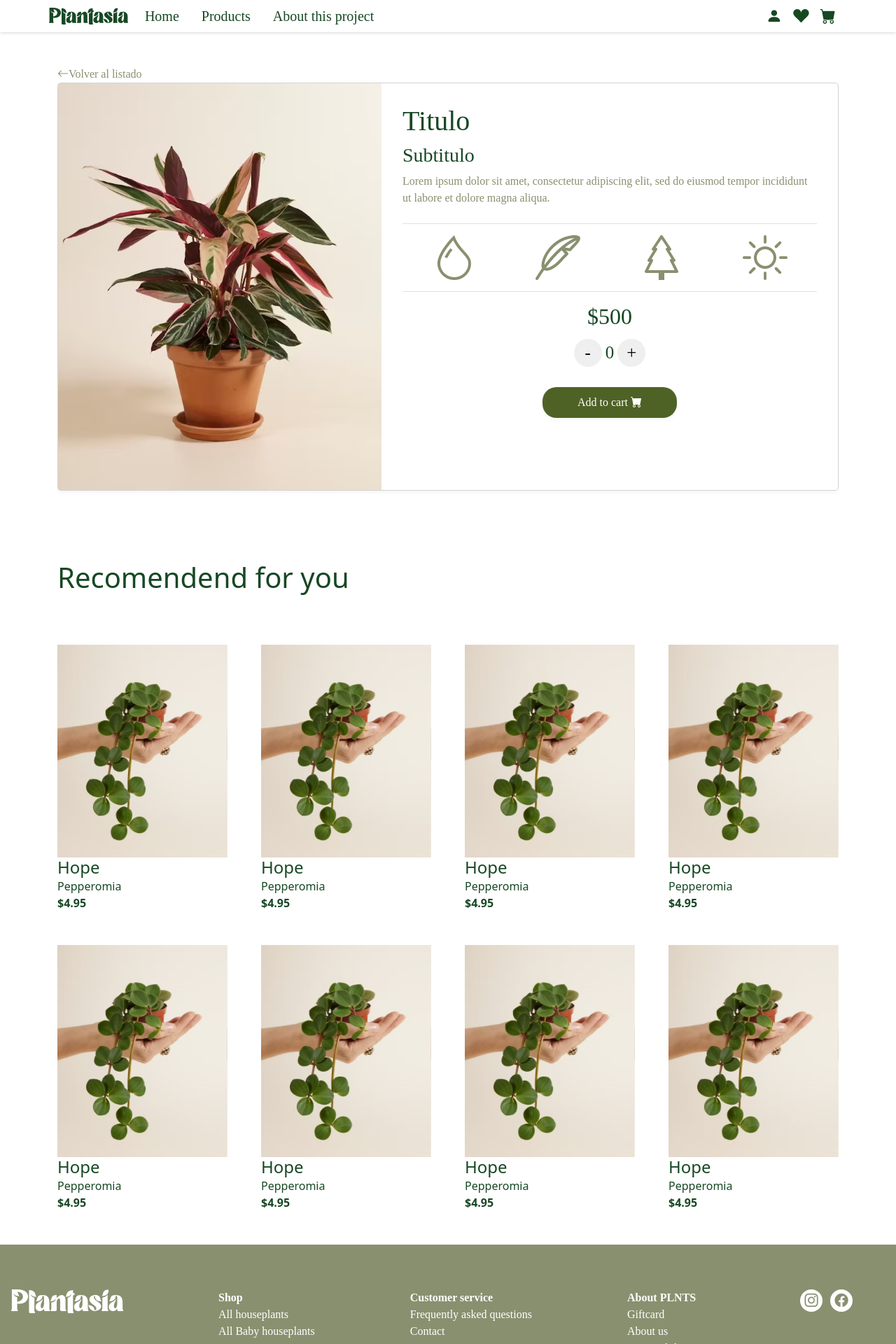
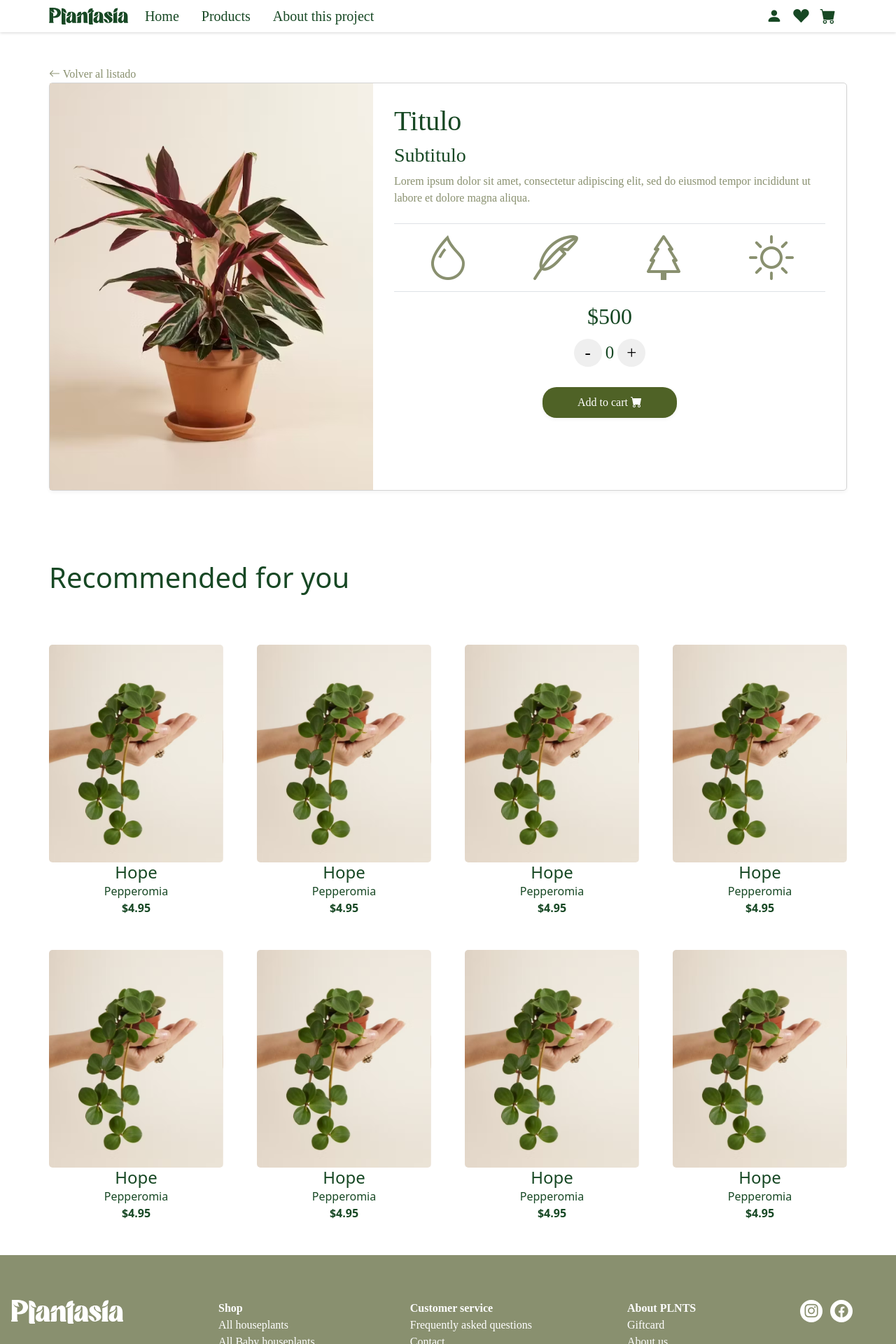
Before and after one commit to Plantasia-HackAcademy/plantasia_frontpages, a React (Vite) app: page /product in a window 1280 px wide. Shown: the top 1920 px of the page at 70% size. Built offline with nearby package versions, Linux system fonts and the light colour scheme; a web font is replaced by a local one.

Commit message:
Padding del ProductPage arreglado

```diff
--- a/src/css/AboutPage.css
+++ b/src/css/AboutPage.css
@@ -130,7 +130,7 @@
 
 .aboutus-banner {
   position: relative;
-  background-image: url(../../images/banner-img.png);
+  background-image: url(../../images/home-banner.png);
   background-size: cover;
   background-position: center;
   width: 100%;
--- a/src/css/FormsPages.css
+++ b/src/css/FormsPages.css
@@ -1,106 +1,114 @@
-.window-box {
-  height: 100vh;
-  display: flex;
-  align-items: center;
-  justify-content: center;
-  background-color: var(--lightgreen);
-}
-
-.bg-form {
-  max-height: fit-content;
-}
-
-.form-container {
-  background-color: white;
-  border-radius: 15px;
-  color: var(--darkgreen);
-  padding: 3rem;
-  height: auto;
-}
-
-.title-welcome {
-  color: white;
-  font-size: 2.2rem;
-}
-
-.title-forms {
-  font-size: 2rem;
-  margin-bottom: 20px;
-}
-
-.forms-input {
-  box-shadow: 5px 5px 5px rgba(0, 0, 0, 0.1);
-}
-
-.forms-input:focus {
-  box-shadow: 0 0 0.25rem var(--lightgreen) !important;
-  border-color: var(--mediumgreen) !important;
-}
-
-.btn-forms {
-  background-color: var(--mediumgreen);
-  color: white;
-}
-
-.forms-link {
-  color: var(--almond);
-  cursor: pointer;
-}
-
-.desktop-form-container {
-  display: none;
-}
-
-.forms-logo {
-  width: 50%;
-}
-
-@media (min-width: 768px) {
-  .bg-form {
-    display: flex;
-    justify-content: center;
-    max-width: 1000px;
-  }
-
-  .desktop-form-container {
-    background-image: linear-gradient(rgba(0, 0, 0, 0.5), rgba(0, 0, 0, 0.5)),
-      url(../../images/banner-img.png);
-    background-size: cover;
-    padding: 3rem;
-    display: flex;
-    flex-direction: column;
-    justify-content: space-between;
-    border-radius: 10px 0 0 10px;
-    flex: 1;
-  }
-
-  .form-container {
-    border-radius: 0 15px 15px 0;
-    flex: 1;
+@media (max-width: 576px) {
+  .product-recomended-plant h4,
+  .product-recomended-plant p,
+  .product-recomended-plant b,
+  .recomended-title {
+    text-align: center;
   }
 }
 
-@media (min-width: 992px) {
-  .bg-form {
-    display: flex;
-    justify-content: center;
-    max-width: 1000px;
-  }
+.product-body {
+  color: var(--darkgreen);
+  font-family: "Galadali";
+}
 
-  .desktop-form-container {
-    background-image: linear-gradient(rgba(0, 0, 0, 0.5), rgba(0, 0, 0, 0.5)),
-      url(../../images/banner-img.png);
-    background-size: cover;
-    padding: 3rem;
-    display: flex;
-    flex-direction: column;
-    justify-content: space-between;
-    border-radius: 10px 0 0 10px;
-    flex: 1.5;
-  }
+.product-body-content {
+  border-radius: 5px;
+  border: 1px solid lightgrey;
+  box-shadow: rgba(0, 0, 0, 0.04) 0px 3px 5px;
+  margin-bottom: 100px;
+  width: auto;
+}
 
-  .form-container {
-    border-radius: 0 10px 10px 0;
-    flex: 1;
-  }
+.product-body-content-text {
+  margin: 30px;
 }
+
+.product-body-content-text h2 {
+  display: flex;
+  justify-content: center;
+  margin-top: 1rem;
+}
+
+.product-body-goback {
+  text-decoration: none;
+  color: var(--lightgreen);
+}
+
+.product-body-goback:hover {
+  color: #000;
+  text-decoration: underline;
+  transition: 0.3s ease;
+}
+
+.product-body-content-text-paragraph {
+  color: var(--lightgreen);
+  font-family: "Proxima Nova";
+}
+
+.product-body-content-text-icons {
+  display: flex;
+  justify-content: space-around;
+  color: var(--lightgreen);
+  font-size: 4rem;
+}
+
+.counter-container-counterbutton {
+  border: none;
+  border-radius: 30px;
+  width: 40px;
+  height: 40px;
+  margin: 5px;
+}
+
+.counter-container-counterbutton:hover {
+  background-color: var(--lightgreen);
+  transition: 0.3s ease;
+}
+
+.counter-container-counterbutton:active {
+  background-color: var(--mediumgreen);
+  transition: 0.3s ease;
+}
+
+.counter-container {
+  color: var(--darkgreen);
+  font-size: 25px;
+}
+
+.product-submitbutton {
+  border: none;
+  padding: 10px;
+  padding-left: 50px;
+  padding-right: 50px;
+  border-radius: 20px;
+  font-family: "Proxima Nova";
+  background-color: var(--mediumgreen);
+  color: white;
+  box-shadow: rgba(0, 0, 0, 0.04) 0px 3px 5px;
+}
+
+.product-submitbutton:hover {
+  box-shadow: rgba(50, 50, 93, 0.25) 0px 6px 12px -2px, rgba(0, 0, 0, 0.3) 0px 3px 7px -3px;
+  transition: 0.3s ease;
+}
+
+.product-submitbutton:active {
+  box-shadow: rgba(50, 50, 93, 0.25) 0px 30px 60px -12px inset,
+    rgba(0, 0, 0, 0.3) 0px 18px 36px -18px inset;
+  transition: 0.3s ease;
+}
+
+.recomended {
+  color: var(--darkgreen);
+}
+.recomended-photo {
+  border-radius: 5px;
+}
+
+.product-recomended-plant h4,
+.product-recomended-plant p,
+.product-recomended-plant b {
+  margin: 0;
+  padding: 0;
+}
--- a/src/css/ProductPage.css
+++ b/src/css/ProductPage.css
@@ -16,7 +16,7 @@
     flex-direction: column;
   }
 }
-@media (min-width: 350px) and (max-width: 576px) {
+@media (max-width: 576px) {
   .product-body-content {
     display: flex;
     flex-direction: column;
--- a/src/pages/AboutPage.jsx
+++ b/src/pages/AboutPage.jsx
@@ -6,7 +6,7 @@ function Home() {
   return (
     <>
       <Navbar />
-      <section className="aboutus-banner d-flex align-items-end justify-content-center">
+      <section className="aboutus-banner d-flex align-items-end justify-content-center ">
         <div className="container banner-title d-flex flex-column p-0">
           <span className="galadali-bold">About</span>
           <span className="galadali-bold">This Proyect</span>
@@ -28,7 +28,7 @@ function Home() {
       <section className="aboutus-mainbody container">
         <div className="row g-5">
           <div className="col-xl-8 col-lg-12">
-            <div className="aboutus-mainbody-section1">
+            <div className="aboutus-mainbody-section1 ">
               <h2>Technology</h2>
               <p>
                 Para el Front-End del sitio se desarrolló una aplicación
--- a/src/pages/ProductPage.jsx
+++ b/src/pages/ProductPage.jsx
@@ -13,17 +13,17 @@ function ProductPage() {
   return (
     <>
       <Navbar />
-      <div className="container">
-        <section className="product-body  mt-5 ">
+      <div className="container p-sm-0">
+        <section className="product-body mt-5">
           <a className="product-body-goback">
-            <i className="bi bi-arrow-left"></i>Volver al listado
+            <i className="bi bi-arrow-left"></i> Volver al listado
           </a>
           <div className="d-flex product-body-content">
             <img src="/images/Product.svg" alt="Product" />
             <div className="product-body-content-text">
               <h1>Titulo</h1>
               <h3>Subtitulo</h3>
-              <p className="product-body-content-text-pharagraph border-bottom pb-4">
+              <p className="product-body-content-text-paragraph border-bottom pb-4">
                 Lorem ipsum dolor sit amet, consectetur adipiscing elit, sed do eiusmod tempor
                 incididunt ut labore et dolore magna aliqua.
               </p>
@@ -52,52 +52,52 @@ function ProductPage() {
           </div>
         </section>
         <section className="recomended">
-          <h1>Recomendend for you</h1>
+          <h1 className="recomended-title">Recommended for you</h1>
           <div className="row g-5 mt-4 mb-5">
-            <div className="product-recomended-plant d-flex flex-column col-sm-12 col-md-6 col-lg-3">
-              <img src="images/recomended-product.svg" alt="" />
+            <div className="product-recomended-plant d-flex flex-column col-sm-12 col-md-6 col-lg-3 text-center">
+              <img src="images/recomended-product.svg" alt="" className="recomended-photo" />
               <h4>Hope</h4>
               <p>Pepperomia</p>
               <b>$4.95</b>
             </div>
-            <div className="product-recomended-plant d-flex flex-column col-sm-12 col-md-6 col-lg-3">
-              <img src="images/recomended-product.svg" alt="" />
+            <div className="product-recomended-plant d-flex flex-column col-sm-12 col-md-6 col-lg-3 text-center">
+              <img src="images/recomended-product.svg" className="recomended-photo" alt="" />
               <h4>Hope</h4>
               <p>Pepperomia</p>
               <b>$4.95</b>
             </div>
-            <div className="product-recomended-plant d-flex flex-column col-sm-12 col-md-6 col-lg-3">
-              <img src="images/recomended-product.svg" alt="" />
+            <div className="product-recomended-plant d-flex flex-column col-sm-12 col-md-6 col-lg-3 text-center">
+              <img src="images/recomended-product.svg" className="recomended-photo" alt="" />
               <h4>Hope</h4>
               <p>Pepperomia</p>
               <b>$4.95</b>
             </div>
-            <div className="product-recomended-plant d-flex flex-column col-sm-12 col-md-6 col-lg-3">
-              <img src="images/recomended-product.svg" alt="" />
+            <div className="product-recomended-plant d-flex flex-column col-sm-12 col-md-6 col-lg-3 text-center">
+              <img src="images/recomended-product.svg" className="recomended-photo" alt="" />
               <h4>Hope</h4>
               <p>Pepperomia</p>
               <b>$4.95</b>
             </div>
-            <div className="product-recomended-plant d-flex flex-column col-sm-12 col-md-6 col-lg-3">
-              <img src="images/recomended-product.svg" alt="" />
+            <div className="product-recomended-plant d-flex flex-column col-sm-12 col-md-6 col-lg-3 text-center">
+              <img src="images/recomended-product.svg" className="recomended-photo" alt="" />
               <h4>Hope</h4>
               <p>Pepperomia</p>
               <b>$4.95</b>
             </div>
-            <div className="product-recomended-plant d-flex flex-column col-sm-12 col-md-6 col-lg-3">
-              <img src="images/recomended-product.svg" alt="" />
+            <div className="product-recomended-plant d-flex flex-column col-sm-12 col-md-6 col-lg-3 text-center">
+              <img src="images/recomended-product.svg" className="recomended-photo" alt="" />
               <h4>Hope</h4>
               <p>Pepperomia</p>
               <b>$4.95</b>
             </div>
-            <div className="product-recomended-plant d-flex flex-column col-sm-12 col-md-6 col-lg-3">
-              <img src="images/recomended-product.svg" alt="" />
+            <div className="product-recomended-plant d-flex flex-column col-sm-12 col-md-6 col-lg-3 text-center">
+              <img src="images/recomended-product.svg" className="recomended-photo" alt="" />
               <h4>Hope</h4>
               <p>Pepperomia</p>
               <b>$4.95</b>
             </div>
-            <div className="product-recomended-plant d-flex flex-column col-sm-12 col-md-6 col-lg-3">
-              <img src="images/recomended-product.svg" alt="" />
+            <div className="product-recomended-plant d-flex flex-column col-sm-12 col-md-6 col-lg-3 text-center">
+              <img src="images/recomended-product.svg" className="recomended-photo" alt="" />
               <h4>Hope</h4>
               <p>Pepperomia</p>
               <b>$4.95</b>
@@ -105,7 +105,6 @@ function ProductPage() {
           </div>
         </section>
       </div>
-
       <Footer />
     </>
   );
```
